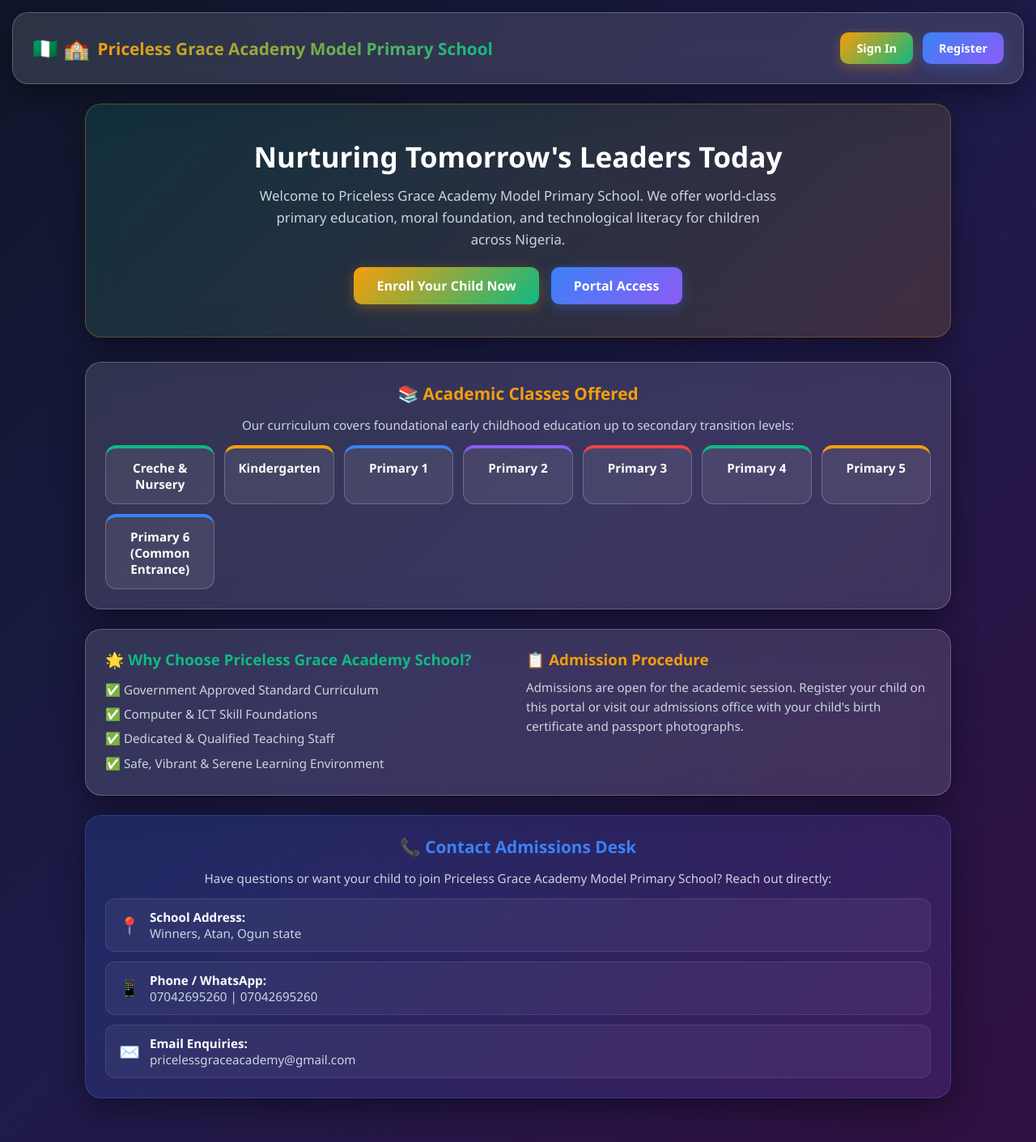
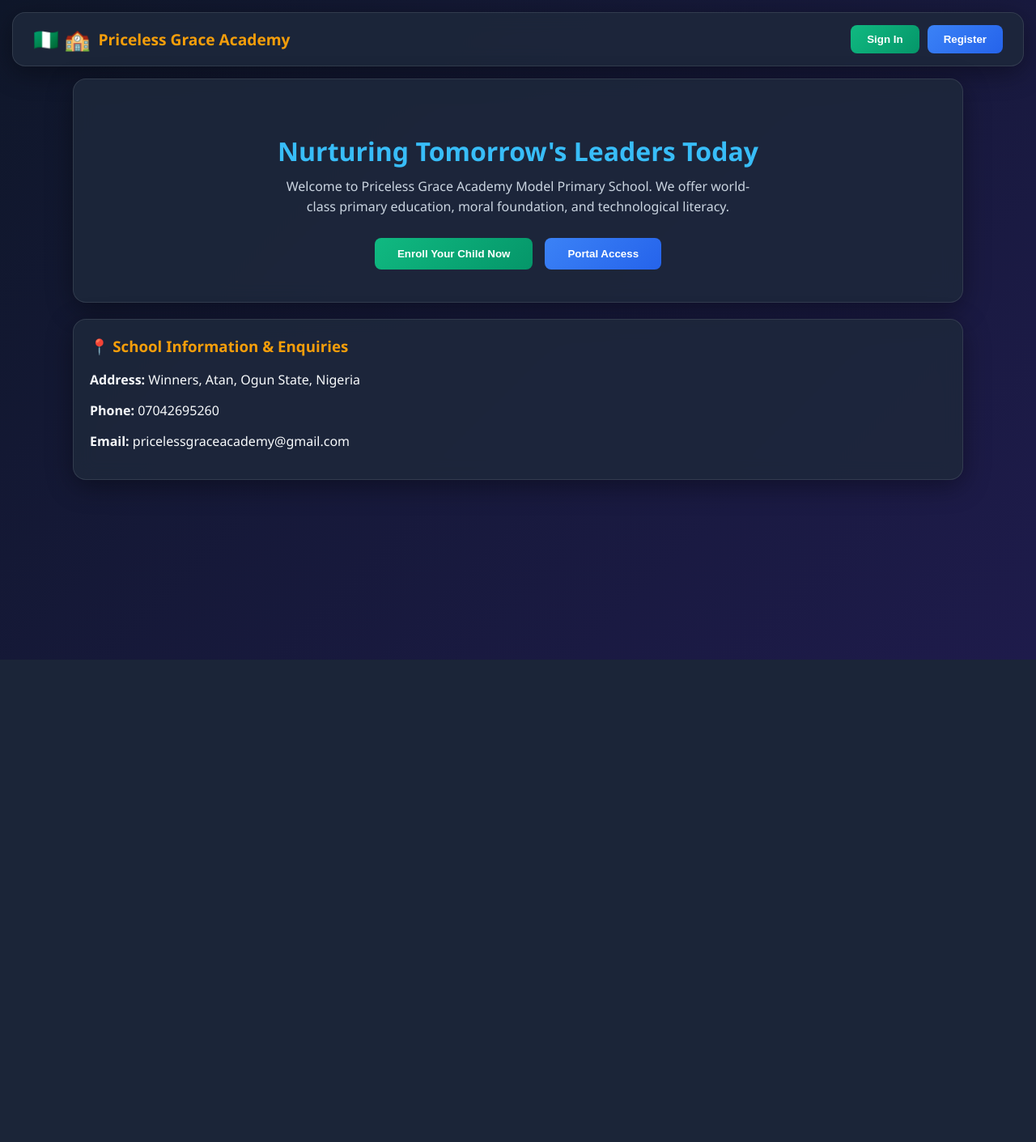
Before and after one commit to MartinsEaglewings/martins-primary-school-portal, a Flask app: page / in a window 1280 px wide. Shown: the whole page at 81% size. After the commit the page ends 815 px from the top, so only its background shows below. Run offline with Flask 3, Linux system fonts and the light colour scheme.

Commit message:
Replace index.html with complete embedded CSS and modal programs

```diff
--- a/templates/index.html
+++ b/templates/index.html
@@ -3,8 +3,195 @@
 <head>
     <meta charset="UTF-8">
     <meta name="viewport" content="width=device-width, initial-scale=1.0">
-    <title>Priceless Grace Academy Model Primary School Portal</title>
-    <link rel="stylesheet" href="/static/css/style.css">
+    <title>Priceless Grace Academy Model Primary School</title>
+    <style>
+        :root {
+            --primary: #10b981;
+            --secondary: #3b82f6;
+            --bg-dark: #0f172a;
+            --card-bg: rgba(30, 41, 59, 0.85);
+            --text-light: #f8fafc;
+            --glass-border: rgba(255, 255, 255, 0.1);
+        }
+
+        body {
+            margin: 0;
+            padding: 0;
+            font-family: 'Segoe UI', Tahoma, Geneva, Verdana, sans-serif;
+            background: linear-gradient(135deg, #0f172a 0%, #1e1b4b 100%);
+            color: var(--text-light);
+            min-height: 100vh;
+        }
+
+        /* Glass Cards */
+        .glass-card {
+            background: var(--card-bg);
+            backdrop-filter: blur(12px);
+            border: 1px solid var(--glass-border);
+            border-radius: 16px;
+            padding: 20px;
+            margin-bottom: 20px;
+            box-shadow: 0 8px 32px 0 rgba(0, 0, 0, 0.37);
+        }
+
+        /* Navbar */
+        .navbar {
+            display: flex;
+            justify-content: space-between;
+            align-items: center;
+            padding: 15px 25px;
+            margin: 15px;
+        }
+
+        .nav-brand {
+            display: flex;
+            align-items: center;
+            gap: 10px;
+        }
+
+        .nav-brand h2 {
+            margin: 0;
+            font-size: 1.2rem;
+            color: #f59e0b;
+        }
+
+        /* Buttons */
+        .btn-primary {
+            background: linear-gradient(135deg, #10b981, #059669);
+            color: white;
+            border: none;
+            padding: 10px 20px;
+            border-radius: 8px;
+            font-weight: 600;
+            cursor: pointer;
+            transition: transform 0.2s, opacity 0.2s;
+        }
+
+        .btn-secondary {
+            background: linear-gradient(135deg, #3b82f6, #2563eb);
+            color: white;
+            border: none;
+            padding: 10px 20px;
+            border-radius: 8px;
+            font-weight: 600;
+            cursor: pointer;
+            transition: transform 0.2s, opacity 0.2s;
+        }
+
+        .btn-primary:active, .btn-secondary:active {
+            transform: scale(0.96);
+        }
+
+        .btn-close {
+            background: #ef4444;
+            color: white;
+            border: none;
+            border-radius: 50%;
+            width: 32px;
+            height: 32px;
+            font-weight: bold;
+            cursor: pointer;
+        }
+
+        /* Hero */
+        .hero-card {
+            text-align: center;
+            padding: 40px 20px;
+        }
+
+        .hero-title {
+            font-size: 2rem;
+            color: #38bdf8;
+            margin-bottom: 10px;
+        }
+
+        .hero-subtitle {
+            color: #cbd5e1;
+            max-width: 600px;
+            margin: 0 auto;
+            line-height: 1.6;
+        }
+
+        /* MODAL OVERLAY STYLES (THE MISSING LINK) */
+        .modal-screen {
+            display: none; /* Controlled by openModal / closeModal */
+            position: fixed;
+            top: 0;
+            left: 0;
+            width: 100vw;
+            height: 100vh;
+            background: rgba(0, 0, 0, 0.75);
+            backdrop-filter: blur(8px);
+            z-index: 9999;
+            justify-content: center;
+            align-items: center;
+            padding: 15px;
+            box-sizing: border-box;
+        }
+
+        .modal-content-wrapper {
+            width: 100%;
+            max-width: 440px;
+            animation: popIn 0.3s ease-out;
+        }
+
+        @keyframes popIn {
+            from { transform: scale(0.8); opacity: 0; }
+            to { transform: scale(1); opacity: 1; }
+        }
+
+        .modal-header {
+            display: flex;
+            justify-content: space-between;
+            align-items: center;
+            margin-bottom: 20px;
+        }
+
+        .modal-header h3 {
+            margin: 0;
+        }
+
+        /* Form Controls */
+        form input, form select, form textarea {
+            width: 100%;
+            padding: 12px;
+            margin-bottom: 12px;
+            border-radius: 8px;
+            border: 1px solid var(--glass-border);
+            background: rgba(15, 23, 42, 0.6);
+            color: white;
+            box-sizing: border-box;
+        }
+
+        form input:focus, form select:focus {
+            outline: 2px solid var(--primary);
+        }
+    </style>
+
+    <script>
+        function openModal(modalId) {
+            console.log("Triggering modal open for ID:", modalId);
+            var m = document.getElementById(modalId);
+            if (m) {
+                m.style.display = "flex";
+            } else {
+                alert("Error: Modal program/container missing: " + modalId);
+            }
+        }
+
+        function closeModal(btn) {
+            var m = btn.closest(".modal-screen");
+            if (m) m.style.display = "none";
+        }
+
+        function toggleRolePin() {
+            var roleSelect = document.getElementById("reg-role");
+            var pinBox = document.getElementById("pin-container");
+            if (roleSelect && pinBox) {
+                pinBox.style.display = roleSelect.value === "teacher" ? "block" : "none";
+            }
+        }
+    </script>
 </head>
 <body>
 
@@ -12,9 +199,9 @@
     <nav class="glass-card navbar">
         <div class="nav-brand">
             <span style="font-size: 1.6rem;">🇳🇬 🏫</span>
-            <h2>Priceless Grace Academy Model Primary School</h2>
+            <h2>Priceless Grace Academy</h2>
         </div>
-        <div class="nav-auth-buttons">
+        <div style="display: flex; gap: 10px;">
             <button class="btn-primary" onclick="openModal('modal-login')">Sign In</button>
             <button class="btn-secondary" onclick="openModal('modal-register')">Register</button>
         </div>
@@ -22,126 +209,66 @@
 
     <!-- LANDING HERO PAGE -->
     <main style="padding: 0 15px 30px 15px; max-width: 1100px; margin: 0 auto;">
-
-        <!-- Hero Section -->
         <section class="glass-card hero-card">
             <h1 class="hero-title">Nurturing Tomorrow's Leaders Today</h1>
             <p class="hero-subtitle">
-                Welcome to Priceless Grace Academy Model Primary School. We offer world-class primary education, moral foundation, and technological literacy for children across Nigeria.
+                Welcome to Priceless Grace Academy Model Primary School. We offer world-class primary education, moral foundation, and technological literacy.
             </p>
-            <div style="display: flex; gap: 15px; justify-content: center; flex-wrap: wrap; margin-top: 20px;">
-                <button class="btn-primary" onclick="openModal('modal-register')" style="padding: 12px 28px; font-size: 1rem;">Enroll Your Child Now</button>
-                <button class="btn-secondary" onclick="openModal('modal-login')" style="padding: 12px 28px; font-size: 1rem;">Portal Access</button>
+            <div style="display: flex; gap: 15px; justify-content: center; flex-wrap: wrap; margin-top: 25px;">
+                <button class="btn-primary" onclick="openModal('modal-register')" style="padding: 12px 28px;">Enroll Your Child Now</button>
+                <button class="btn-secondary" onclick="openModal('modal-login')" style="padding: 12px 28px;">Portal Access</button>
             </div>
         </section>
 
-        <!-- Classes Offered Section -->
-        <section class="glass-card classes-section">
-            <h3 class="section-heading">📚 Academic Classes Offered</h3>
-            <p style="text-align: center; color: #cbd5e1; font-size: 0.95rem;">
-                Our curriculum covers foundational early childhood education up to secondary transition levels:
-            </p>
-            <div class="class-grid">
-                <div class="class-badge" style="border-top: 4px solid #10b981;">Creche & Nursery</div>
-                <div class="class-badge" style="border-top: 4px solid #f59e0b;">Kindergarten</div>
-                <div class="class-badge" style="border-top: 4px solid #3b82f6;">Primary 1</div>
-                <div class="class-badge" style="border-top: 4px solid #8b5cf6;">Primary 2</div>
-                <div class="class-badge" style="border-top: 4px solid #ef4444;">Primary 3</div>
-                <div class="class-badge" style="border-top: 4px solid #10b981;">Primary 4</div>
-                <div class="class-badge" style="border-top: 4px solid #f59e0b;">Primary 5</div>
-                <div class="class-badge" style="border-top: 4px solid #3b82f6;">Primary 6 (Common Entrance)</div>
-            </div>
+        <!-- SCHOOL INFORMATION CARD -->
+        <section class="glass-card">
+            <h3 style="color: #f59e0b; margin-top: 0;">📍 School Information & Enquiries</h3>
+            <p><strong>Address:</strong> Winners, Atan, Ogun State, Nigeria</p>
+            <p><strong>Phone:</strong> 07042695260</p>
+            <p><strong>Email:</strong> pricelessgraceacademy@gmail.com</p>
         </section>
-
-        <!-- About & School Features -->
-        <section class="glass-card" style="display: grid; grid-template-columns: repeat(auto-fit, minmax(280px, 1fr)); gap: 20px;">
-            <div>
-                <h3 style="color: #10b981; margin-bottom: 10px;">🌟 Why Choose Priceless Grace Academy School?</h3>
-                <ul style="list-style-type: none; line-height: 2; color: #cbd5e1; font-size: 0.95rem;">
-                    <li>✅ Government Approved Standard Curriculum</li>
-                    <li>✅ Computer & ICT Skill Foundations</li>
-                    <li>✅ Dedicated & Qualified Teaching Staff</li>
-                    <li>✅ Safe, Vibrant & Serene Learning Environment</li>
-                </ul>
-            </div>
-            <div>
-                <h3 style="color: #f59e0b; margin-bottom: 10px;">📋 Admission Procedure</h3>
-                <p style="color: #cbd5e1; font-size: 0.95rem; line-height: 1.6;">
-                    Admissions are open for the academic session. Register your child on this portal or visit our admissions office with your child's birth certificate and passport photographs.
-                </p>
-            </div>
-        </section>
-
-        <!-- Contact Admissions Section -->
-        <section class="glass-card contact-card">
-            <h3 class="section-heading" style="color: #3b82f6;">📞 Contact Admissions Desk</h3>
-            <p style="text-align: center; color: #cbd5e1; font-size: 0.95rem;">
-                Have questions or want your child to join Priceless Grace Academy Model Primary School? Reach out directly:
-            </p>
-            <div class="contact-info-list">
-                <div class="contact-item">
-                    <span style="font-size: 1.3rem;">📍</span>
-                    <div>
-                        <strong>School Address:</strong>
-                        <span style="display: block; color: #cbd5e1;">Winners, Atan, Ogun state</span>
-                    </div>
-                </div>
-                <div class="contact-item">
-                    <span style="font-size: 1.3rem;">📱</span>
-                    <div>
-                        <strong>Phone / WhatsApp:</strong>
-                        <span style="display: block; color: #cbd5e1;">07042695260 | 07042695260</span>
-                    </div>
-                </div>
-                <div class="contact-item">
-                    <span style="font-size: 1.3rem;">✉️</span>
-                    <div>
-                        <strong>Email Enquiries:</strong>
-                        <span style="display: block; color: #cbd5e1;">pricelessgraceacademy@gmail.com</span>
-                    </div>
-                </div>
-            </div>
-        </section>
-
     </main>
 
-    <!-- COLORFUL REGISTER MODAL -->
+    <!-- REGISTER MODAL PROGRAM -->
     <div class="modal-screen" id="modal-register">
-        <div class="modal-content-wrapper" style="max-width: 440px;">
+        <div class="modal-content-wrapper">
             <div class="glass-card">
                 <div class="modal-header">
-                    <h3>🟢 Student / Teacher Registration</h3>
+                    <h3 style="color: #10b981;">🟢 Account Registration</h3>
                     <button class="btn-close" onclick="closeModal(this)">✕</button>
                 </div>
                 <form id="form-register">
-                    <input type="text" name="full_name" placeholder="Full Name (e.g., Priceless Grace Academy Adebayo)" required>
+                    <input type="text" name="full_name" placeholder="Full Name" required>
                     <input type="text" name="username" placeholder="Username" required>
                     <input type="email" name="email" placeholder="Email Address" required>
                     <input type="password" name="password" placeholder="Password" required>
+
                     <label style="font-size: 0.85rem; color: #f59e0b; font-weight: 600;">Account Type:</label>
-                    <select name="role" id="reg-role">
+                    <select name="role" id="reg-role" onchange="toggleRolePin()">
                         <option value="student">Student Account</option>
                         <option value="teacher">Teacher / Admin Account</option>
                     </select>
+
                     <div id="pin-container" style="display: none;">
                         <input type="password" name="teacher_pin" placeholder="Enter Teacher PIN Passkey">
                     </div>
-                    <button type="submit" class="btn-primary" style="width:100%; margin-top: 10px;">Create Portal Account</button>
+
+                    <button type="submit" class="btn-primary" style="width:100%; margin-top: 10px;">Create Account</button>
                 </form>
             </div>
         </div>
     </div>
 
-    <!-- COLORFUL LOGIN MODAL -->
+    <!-- LOGIN MODAL PROGRAM -->
     <div class="modal-screen" id="modal-login">
-        <div class="modal-content-wrapper" style="max-width: 440px;">
+        <div class="modal-content-wrapper">
             <div class="glass-card">
                 <div class="modal-header">
-                    <h3>🔵 Portal Sign In</h3>
+                    <h3 style="color: #3b82f6;">🔵 Portal Sign In</h3>
                     <button class="btn-close" onclick="closeModal(this)">✕</button>
                 </div>
                 <form id="form-login">
-                    <input type="email" name="email" placeholder="Registered Email" required>
+                    <input type="email" name="email" placeholder="Registered Email / Username" required>
                     <input type="password" name="password" placeholder="Password" required>
                     <button type="submit" class="btn-secondary" style="width:100%; margin-top: 10px;">Login to Portal</button>
                 </form>
@@ -149,140 +276,41 @@
         </div>
     </div>
 
-    <!-- COLORFUL STUDENT DASHBOARD MODAL -->
+    <!-- STUDENT DASHBOARD MODAL -->
     <div class="modal-screen" id="modal-student-dashboard">
-        <div class="modal-content-wrapper">
+        <div class="modal-content-wrapper" style="max-width: 600px;">
             <div class="glass-card">
                 <div class="modal-header">
-                    <h2 id="student-welcome-title">🎓 Student Portal</h2>
+                    <h3>🎓 Student Dashboard</h3>
                     <button class="btn-close" onclick="closeModal(this)">✕</button>
                 </div>
-
-                <!-- Announcements Feed -->
-                <div class="glass-card">
-                    <h3 style="color: #f59e0b;">📢 School Announcements</h3>
-                    <div id="student-announcement-list"></div>
-                </div>
-
-                <!-- Assignments & Submission Form -->
-                <div class="glass-card">
-                    <h3 style="color: #10b981;">📚 Active Homework & Assignments</h3>
-                    <div id="student-assignment-list"></div>
-
-                    <hr style="border-color: var(--glass-border); margin: 20px 0;">
-
-                    <h4 style="color:#f59e0b; margin-bottom: 10px;">Submit Assignment Homework</h4>
-                    <form id="form-submit-assignment" enctype="multipart/form-data">
-                        <label style="font-size:0.85rem; color:#cbd5e1;">Select Assignment Subject:</label>
-                        <select name="assignment_id" id="student-assignment-select" required></select>
-
-                        <label style="font-size:0.85rem; color:#cbd5e1;">Attach Homework File Proof:</label>
-                        <input type="file" name="file" required>
-
-                        <button type="submit" class="btn-primary" style="width:100%;">Upload & Submit Homework</button>
-                    </form>
-                </div>
+                <p>Welcome to Priceless Grace Academy Student Portal!</p>
             </div>
         </div>
     </div>
 
-    <!-- COLORFUL TEACHER / ADMIN DASHBOARD MODAL -->
+    <!-- ADMIN DASHBOARD MODAL -->
     <div class="modal-screen" id="modal-admin-dashboard">
-        <div class="modal-content-wrapper">
+        <div class="modal-content-wrapper" style="max-width: 600px;">
             <div class="glass-card">
                 <div class="modal-header">
-                    <h2>👑 Admin & Teacher Dashboard</h2>
+                    <h3>👑 Admin / Teacher Portal</h3>
                     <button class="btn-close" onclick="closeModal(this)">✕</button>
                 </div>
-
-                <!-- Post Assignment -->
-                <div class="glass-card">
-                    <h3 style="color: #10b981;">Post New Class Assignment</h3>
-                    <form id="form-post-assignment">
-                        <input type="text" name="title" placeholder="Assignment Title (e.g. Primary 4 Mathematics)" required>
-                        <textarea name="instructions" placeholder="Assignment Instructions for Students" required></textarea>
-                        <input type="date" name="due_date" required>
-                        <button type="submit" class="btn-primary">Post Assignment</button>
-                    </form>
-                    <h4 style="margin-top:20px; color:#f59e0b;">Active Posted Assignments:</h4>
-                    <div id="admin-assignment-list"></div>
-                </div>
-
-                <!-- Post Announcement -->
-                <div class="glass-card">
-                    <h3 style="color: #3b82f6;">Post School Announcement</h3>
-                    <form id="form-post-announcement">
-                        <input type="text" name="title" placeholder="Announcement Title" required>
-                        <textarea name="content" placeholder="Announcement Content" required></textarea>
-                        <button type="submit" class="btn-secondary">Post Announcement</button>
-                    </form>
-                    <h4 style="margin-top:20px; color:#f59e0b;">Active Posted Announcements:</h4>
-                    <div id="admin-announcement-list"></div>
-                </div>
-
-                <!-- Student Submissions Table -->
-                <div class="glass-card">
-                    <h3 style="color: #8b5cf6;">Submitted Student Homework</h3>
-                    <div class="table-responsive">
-                        <table>
-                            <thead>
-                                <tr>
-                                    <th>Student Name</th>
-                                    <th>Email</th>
-                                    <th>Assignment</th>
-                                    <th>Submitted At</th>
-                                    <th>File Proof</th>
-                                    <th>WhatsApp Direct</th>
-                                </tr>
-                            </thead>
-                            <tbody id="admin-submissions-table"></tbody>
-                        </table>
-                    </div>
-                </div>
+                <p>Welcome, Teacher/Admin!</p>
             </div>
         </div>
     </div>
 
-    <script src="/static/js/app.js"></script>
-
+    <!-- INLINE AUTH HANDLERS -->
     <script>
-// Direct modal control functions attached directly to window
-function openModal(id) {
-    var m = document.getElementById(id);
-    if (m) m.style.display = "flex";
-}
-
-function closeModal(el) {
-    var m = el.closest(".modal-screen");
-    if (m) m.style.display = "none";
-}
-
         document.addEventListener("DOMContentLoaded", function() {
-    // Attach click listeners to all buttons with data-target
-    document.querySelectorAll("[data-target]").forEach(function(btn) {
-        btn.addEventListener("click", function(e) {
-            e.preventDefault();
-            var target = btn.getAttribute("data-target");
-            openModal(target);
-        });
-    });
-
-    // Attach click listeners to close buttons
-    document.querySelectorAll(".btn-close").forEach(function(btn) {
-        btn.addEventListener("click", function(e) {
-            e.preventDefault();
-            closeModal(btn);
-        });
-    });
-
-    // Handle Registration Submit
             var regForm = document.getElementById("form-register");
             if (regForm) {
                 regForm.onsubmit = function(e) {
                     e.preventDefault();
                     var formData = new FormData(regForm);
                     var payload = {
-                full_name: formData.get("full_name"),
                         username: formData.get("username"),
                         email: formData.get("email"),
                         password: formData.get("password"),
@@ -294,24 +322,23 @@ document.addEventListener("DOMContentLoaded", function() {
                         headers: { "Content-Type": "application/json" },
                         body: JSON.stringify(payload)
                     })
-            .then(function(res) { return res.json(); })
-            .then(function(data) {
+                    .then(res => res.json())
+                    .then(data => {
                         if (data.status === "success") {
                             alert("Account created successfully! You can now sign in.");
                             document.getElementById("modal-register").style.display = "none";
                             regForm.reset();
                         } else {
-                    alert("Registration failed: " + (data.message || "Unknown error"));
+                            alert("Registration failed: " + (data.message || "Error"));
                         }
                     })
-            .catch(function(err) {
+                    .catch(err => {
                         console.error(err);
-                alert("Network error. Please try again.");
+                        alert("Network error. Backend unreachable.");
                     });
                 };
             }
 
-    // Handle Login Submit
             var loginForm = document.getElementById("form-login");
             if (loginForm) {
                 loginForm.onsubmit = function(e) {
@@ -328,11 +355,10 @@ document.addEventListener("DOMContentLoaded", function() {
                         headers: { "Content-Type": "application/json" },
                         body: JSON.stringify(payload)
                     })
-            .then(function(res) { return res.json(); })
-            .then(function(data) {
+                    .then(res => res.json())
+                    .then(data => {
                         if (data.status === "success") {
                             alert("Signed in successfully!");
-                    if (data.token) localStorage.setItem("token", data.token);
                             document.getElementById("modal-login").style.display = "none";
                             loginForm.reset();
 
@@ -345,14 +371,13 @@ document.addEventListener("DOMContentLoaded", function() {
                             alert("Login failed: " + (data.message || "Invalid credentials"));
                         }
                     })
-            .catch(function(err) {
+                    .catch(err => {
                         console.error(err);
-                alert("Network error. Please try again.");
+                        alert("Network error. Backend unreachable.");
                     });
                 };
             }
         });
     </script>
 </body>
-
 </html>
```
Lines whose indentation alone changed are shown as unchanged.
